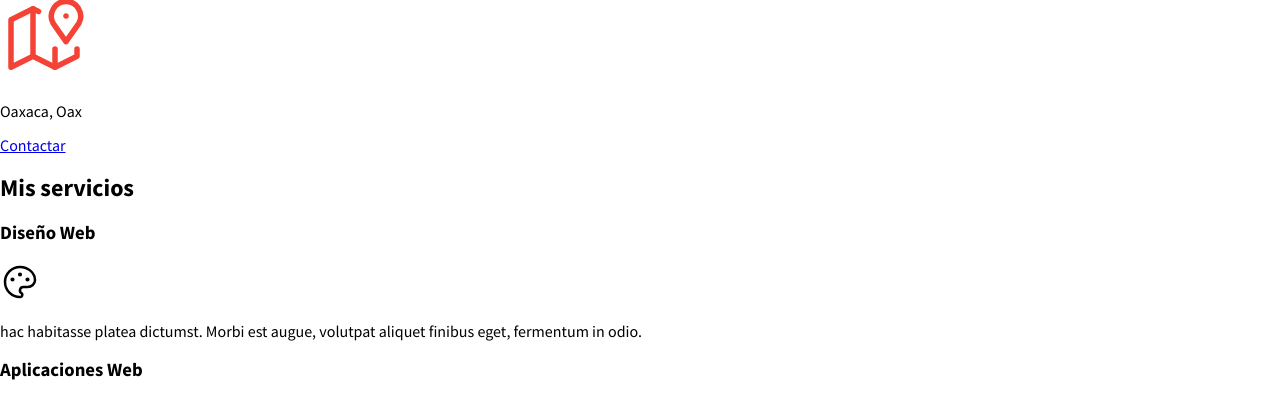
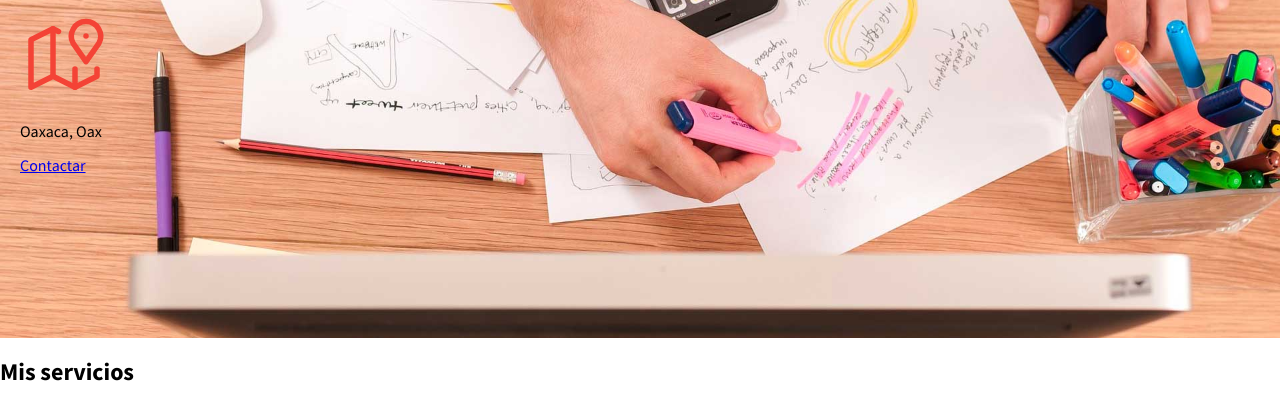
Before and after one commit to mataProDigital/pagina_freelancer, a plain HTML site: page index.html in a window 1280 px wide. Shown: the part 250-643 px from the top of the page. Drawn offline with Linux system fonts and the light colour scheme.

Commit message:
El modelo de caja incorporamos el border box

```diff
--- a/css/styles.css
+++ b/css/styles.css
@@ -13,6 +13,12 @@
 }
 html{
   font-size: 62.5%;
+  box-sizing: border-box;
+}
+*,
+*:before,
+*:after {
+  box-sizing: inherit;
 }
 
 body{
@@ -67,3 +73,12 @@ body{
   background-color: var(--primario);
   color: var(--oscuro);
 }
+
+
+.hero{
+  background-image: url(../img/hero.jpg);
+  background-repeat: no-repeat;
+  background-size: cover;
+  height: 450px;
+  padding: 20px;
+}
--- a/index.html
+++ b/index.html
@@ -29,7 +29,8 @@
   </div>
 
 
-  <section>
+  <section class="hero">
+    <div class="contenido-hero">
       <h2 class="titulo">Diseño y Desarrollo Web <span>Freelancer</span></h2>
       <svg xmlns="http://www.w3.org/2000/svg" class="icon icon-tabler icon-tabler-map-2" width="88" height="88"
         viewBox="0 0 24 24" stroke-width="1.5" stroke="#f44336" fill="none" stroke-linecap="round"
@@ -44,6 +45,8 @@
       <p>Oaxaca, Oax</p>
 
       <a href="#">Contactar</a>
+
+    </div>
   </section>
 
   <main>
```
Lines whose indentation alone changed are shown as unchanged.
